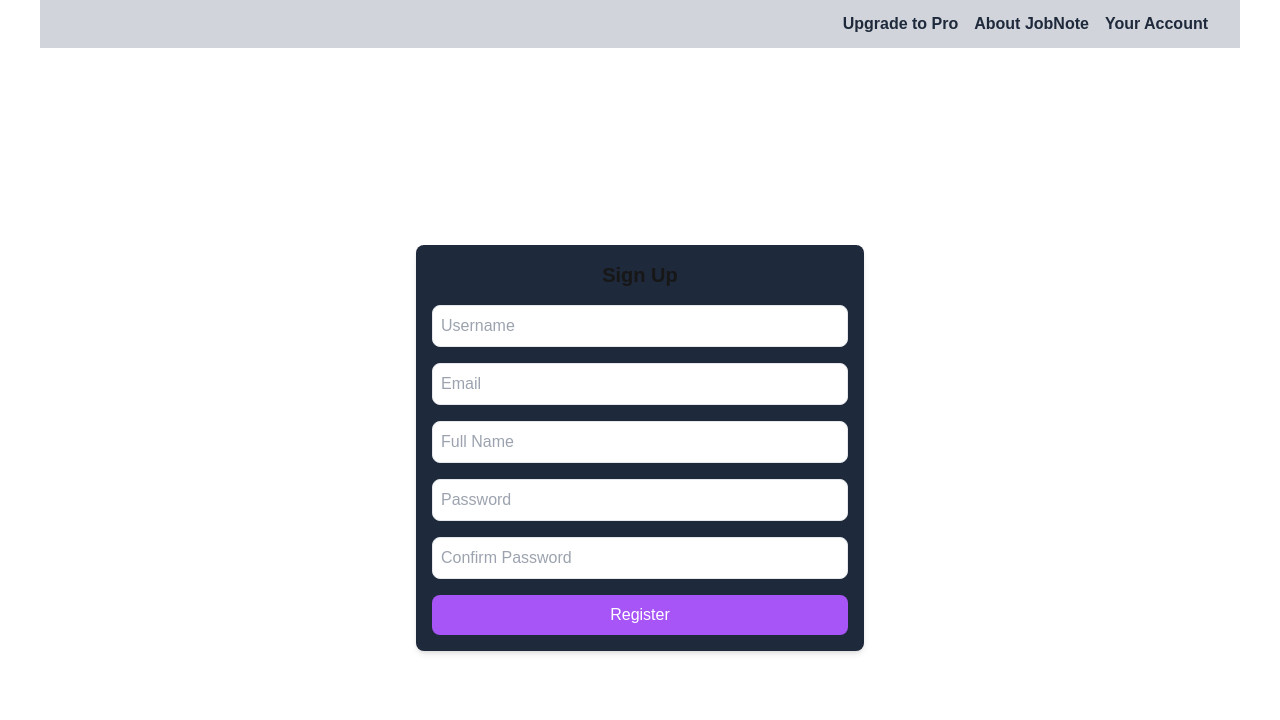
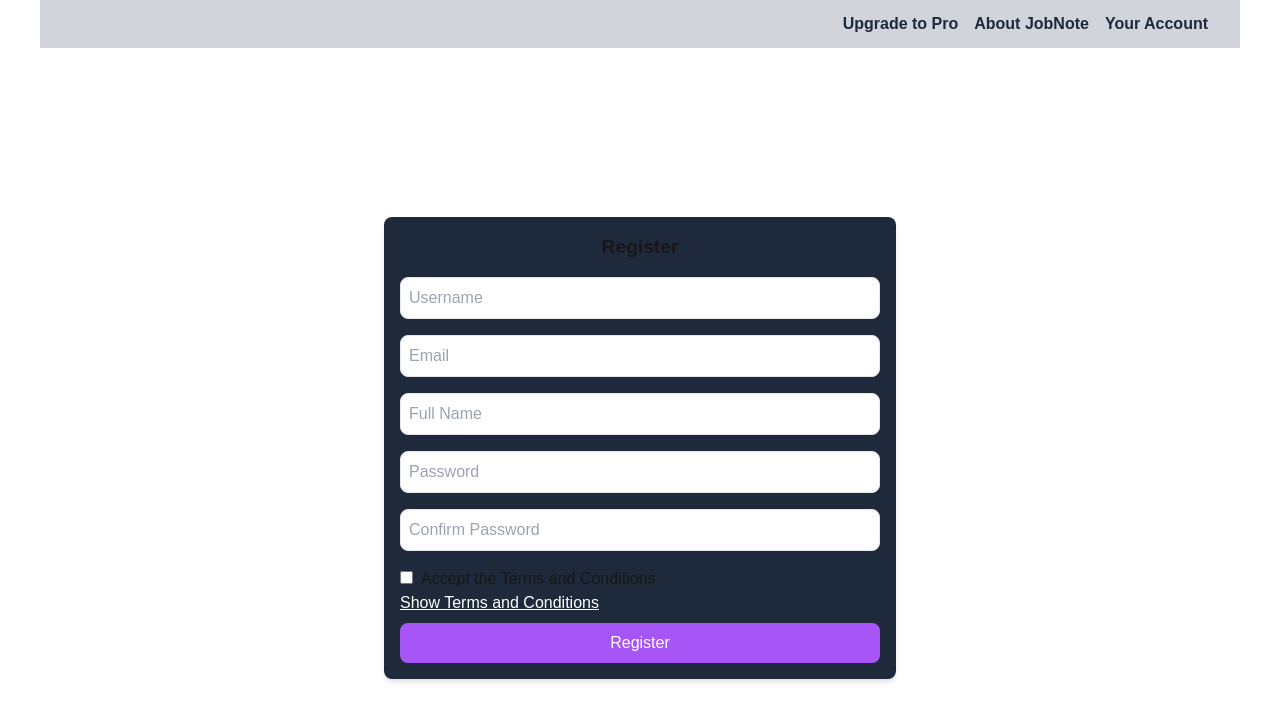
Before and after one commit to rubensebastian/jnote, a Next.js app: page /register in a window 1280 px wide. Shown: the top 720 px of the page. Built offline with nearby package versions, Linux system fonts and the light colour scheme.

Commit message:
terms and conditions

```diff
--- a/app/globals.css
+++ b/app/globals.css
@@ -26,6 +26,11 @@ nav {
   margin-inline: auto;
 }
 
+main {
+  background-color: #2f3439;
+  padding-inline: 1rem;
+}
+
 input,
 textarea {
   color: #1c1c1c;
@@ -41,4 +46,8 @@ button {
   h1 {
     font-size: x-large;
   }
+
+  h2 {
+    font-size: larger;
+  }
 }
--- a/components/SignupForm.tsx
+++ b/components/SignupForm.tsx
@@ -2,6 +2,7 @@
 
 import { useState } from 'react'
 import { useRouter } from 'next/navigation'
+import TermsAndConditions from './TermsAndConditions'
 
 const SignupForm = () => {
   const [formData, setFormData] = useState({
@@ -13,12 +14,18 @@ const SignupForm = () => {
   })
   const [message, setMessage] = useState('')
   const router = useRouter()
+  const [acceptTerms, setAcceptTerms] = useState(false)
+  const [showAcceptTerms, setShowAcceptTerms] = useState(false)
 
   const handleSubmit = async (e: React.FormEvent) => {
     e.preventDefault()
 
     if (formData.password !== formData.confirmPassword) {
-      setMessage("Passwords don't match")
+      setMessage('Passwords do not match')
+      return
+    }
+    if (!acceptTerms) {
+      setMessage('You must first accept terms and conditions')
       return
     }
 
@@ -42,8 +49,8 @@ const SignupForm = () => {
   }
 
   return (
-    <div className='w-full max-w-md mx-auto p-4 bg-slate-800 rounded-lg shadow-md'>
-      <h2 className='text-xl font-semibold text-center mb-4'>Sign Up</h2>
+    <div className='w-full max-w-lg mx-auto p-4 bg-slate-800 rounded-lg shadow-md'>
+      <h2 className='text-xl font-semibold text-center mb-4'>Register</h2>
       <form onSubmit={handleSubmit}>
         <input
           type='text'
@@ -93,9 +100,34 @@ const SignupForm = () => {
           className='w-full p-2 mb-4 border rounded-lg'
           required
         />
+        <input
+          type='checkbox'
+          name='acceptTerms'
+          id='acceptTerms'
+          checked={acceptTerms}
+          onChange={(e) => setAcceptTerms(e.target.checked)}
+        />
+        <label className='ml-2' htmlFor='acceptTerms'>
+          Accept the Terms and Conditions
+        </label>
+        <br />
+        <button
+          onClick={() =>
+            setShowAcceptTerms((showAcceptTerms) => !showAcceptTerms)
+          }
+          className='underline text-white'
+        >
+          Show Terms and Conditions
+        </button>
+        <div
+          hidden={!showAcceptTerms}
+          className='bg-white text-black px-2 rounded-md max-h-60 overflow-scroll'
+        >
+          <TermsAndConditions />
+        </div>
         <button
           type='submit'
-          className='w-full bg-purple-500 text-white p-2 rounded-lg hover:bg-blue-600'
+          className='w-full bg-purple-500 text-white p-2 mt-2 rounded-lg hover:bg-blue-600'
         >
           Register
         </button>
--- /dev/null
+++ b/components/TermsAndConditions.tsx
@@ -0,0 +1,61 @@
+export default function TermsAndConditions() {
+  return (
+    <>
+      <h1>Terms and conditions</h1>
+      <p>
+        JobNote is a web application to assist with your job search. By using
+        this service, you agree to the following terms.
+      </p>
+      <p>
+        Use of this web application, JobNote, is for humans only. You may not
+        use JobNote for any automated purposed, as part of a part, or any other
+        non-human use not described above.
+      </p>
+      <p>
+        This web application uses analytical AI (<em>not</em> generative AI) to
+        optimize your resumé based on the job descriptions you have added to
+        your full resumé. Specifically, it uses several libraries from
+        HuggingFace&apos;s Transformers to convert text into mathematical
+        representations (vectors) that a computer can use to compare similarity.{' '}
+        <strong>
+          If you are not comfortable with this for any reason: Do not use this
+          service.
+        </strong>{' '}
+        Use of this service acknowledges your consent.
+      </p>
+      <p>
+        Violation of any of these rules may result in immediate termination of
+        your account without warning. If you have a paid plan, you will not be
+        reimbursed, even partially, for the cost of the plan.
+      </p>
+      <h2>Browser Extension/Plugin</h2>
+      <p>
+        The Jobnote extension (Chrome) or plugin (Firefox) is available for use
+        by users with a JobNote account of any tier (including the free tier).
+        Like the JobNote web application, you may not use any bots or other
+        automated approaches—it is only to be used by you, the human.
+      </p>
+      <p>
+        Please note: if you are using the paid plans (Pro or Premium), there is
+        an option to parse job data from a page. This option, which is
+        completely optional, uses OpenAI&apos;s Chat API to get structured data
+        output. None of your data is sent in this transaction; only the text
+        from the job posting.
+      </p>
+      <h2>Data and Cookies</h2>
+      <p>
+        We do not track any of your data. We do not use any cookies to track you
+        or sell your data. The only cookie on this web application is to keep
+        you signed in.
+      </p>
+      <h2>Future Proofing</h2>
+      <p>
+        If any information in this document should change, you will be notified
+        by email of the changes. You may, at that point, delete your JobNote
+        account without repercussion. If you choose to continue using your
+        JobNote account after that point, it will be considered consent to the
+        new Terms and Conditions and its changes.
+      </p>
+    </>
+  )
+}
```
